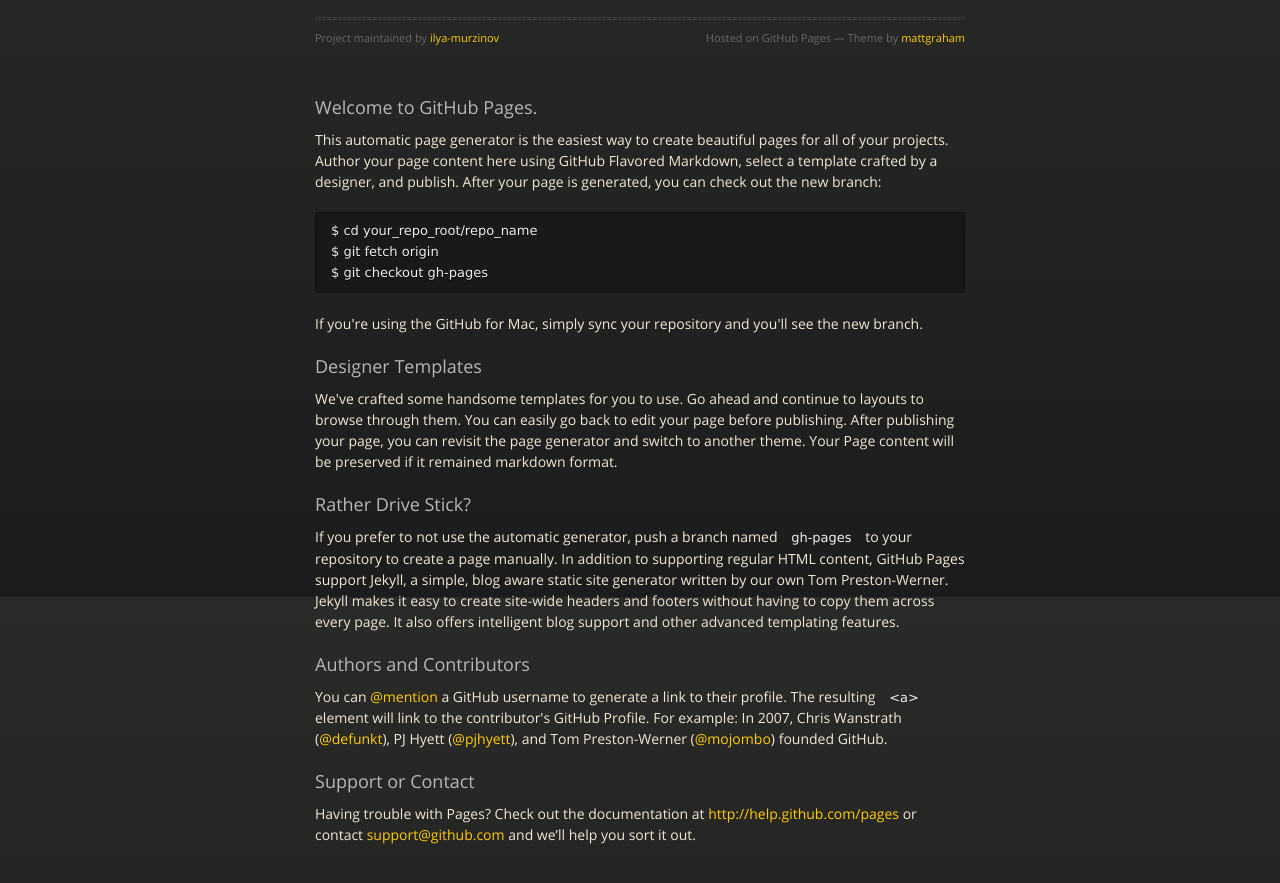
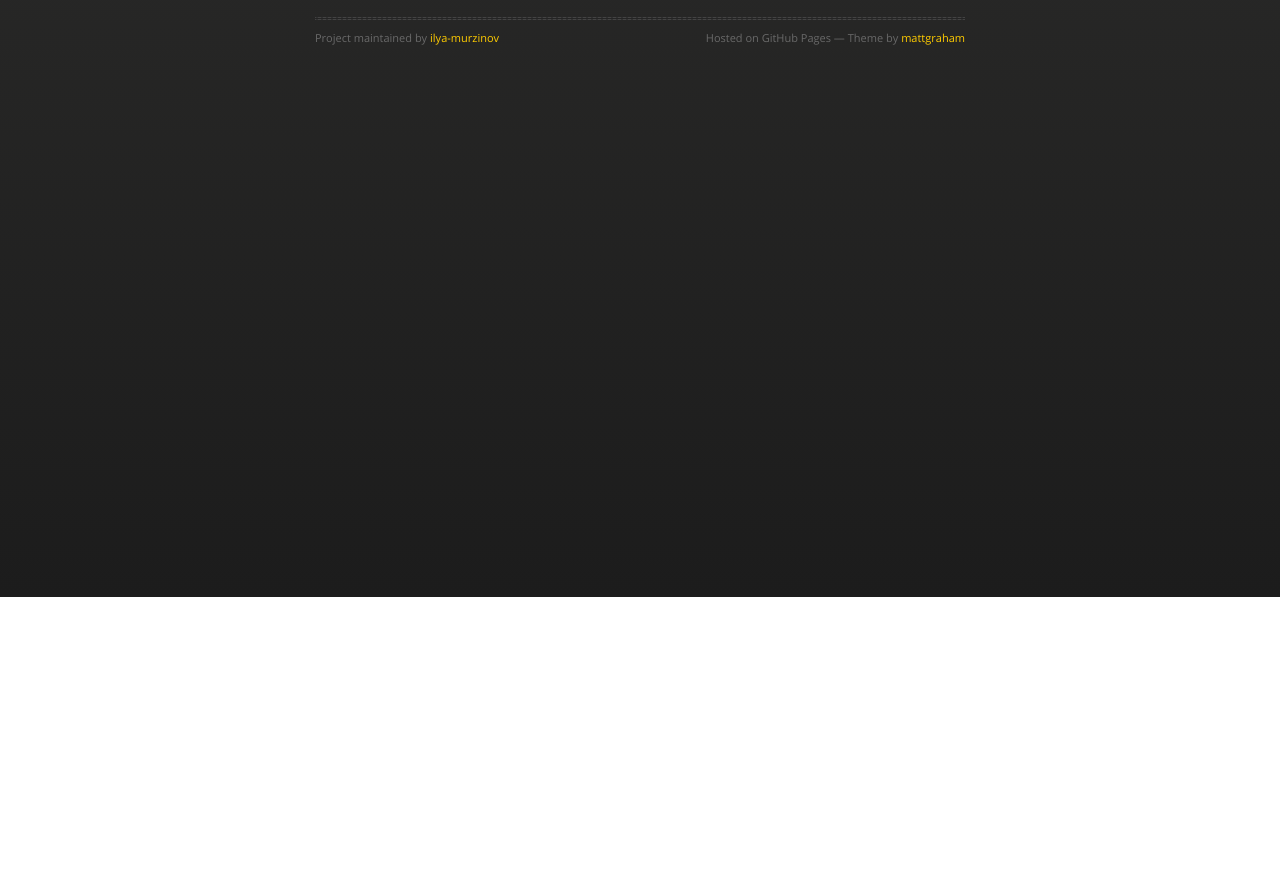
Before and after one commit to ilya-murzinov/WhiteSharp, a plain HTML site: page index.html in a window 1280 px wide. Shown: the part 203-1086 px from the top of the page. After the commit the page ends 800 px from the top, so only its background shows below. Drawn offline with nearby package versions, Linux system fonts and the light colour scheme.

Commit message:
Update index.html

```diff
--- a/index.html
+++ b/index.html
@@ -37,40 +37,6 @@
           <span class="credits left">Project maintained by <a href="https://github.com/ilya-murzinov">ilya-murzinov</a></span>
           <span class="credits right">Hosted on GitHub Pages &mdash; Theme by <a href="https://twitter.com/michigangraham">mattgraham</a></span>
         </div>
-
-        <h3>
-<a name="welcome-to-github-pages" class="anchor" href="#welcome-to-github-pages"><span class="octicon octicon-link"></span></a>Welcome to GitHub Pages.</h3>
-
-<p>This automatic page generator is the easiest way to create beautiful pages for all of your projects. Author your page content here using GitHub Flavored Markdown, select a template crafted by a designer, and publish. After your page is generated, you can check out the new branch:</p>
-
-<pre><code>$ cd your_repo_root/repo_name
-$ git fetch origin
-$ git checkout gh-pages
-</code></pre>
-
-<p>If you're using the GitHub for Mac, simply sync your repository and you'll see the new branch.</p>
-
-<h3>
-<a name="designer-templates" class="anchor" href="#designer-templates"><span class="octicon octicon-link"></span></a>Designer Templates</h3>
-
-<p>We've crafted some handsome templates for you to use. Go ahead and continue to layouts to browse through them. You can easily go back to edit your page before publishing. After publishing your page, you can revisit the page generator and switch to another theme. Your Page content will be preserved if it remained markdown format.</p>
-
-<h3>
-<a name="rather-drive-stick" class="anchor" href="#rather-drive-stick"><span class="octicon octicon-link"></span></a>Rather Drive Stick?</h3>
-
-<p>If you prefer to not use the automatic generator, push a branch named <code>gh-pages</code> to your repository to create a page manually. In addition to supporting regular HTML content, GitHub Pages support Jekyll, a simple, blog aware static site generator written by our own Tom Preston-Werner. Jekyll makes it easy to create site-wide headers and footers without having to copy them across every page. It also offers intelligent blog support and other advanced templating features.</p>
-
-<h3>
-<a name="authors-and-contributors" class="anchor" href="#authors-and-contributors"><span class="octicon octicon-link"></span></a>Authors and Contributors</h3>
-
-<p>You can <a href="https://github.com/blog/821" class="user-mention">@mention</a> a GitHub username to generate a link to their profile. The resulting <code>&lt;a&gt;</code> element will link to the contributor's GitHub Profile. For example: In 2007, Chris Wanstrath (<a href="https://github.com/defunkt" class="user-mention">@defunkt</a>), PJ Hyett (<a href="https://github.com/pjhyett" class="user-mention">@pjhyett</a>), and Tom Preston-Werner (<a href="https://github.com/mojombo" class="user-mention">@mojombo</a>) founded GitHub.</p>
-
-<h3>
-<a name="support-or-contact" class="anchor" href="#support-or-contact"><span class="octicon octicon-link"></span></a>Support or Contact</h3>
-
-<p>Having trouble with Pages? Check out the documentation at <a href="http://help.github.com/pages">http://help.github.com/pages</a> or contact <a href="mailto:support@github.com">support@github.com</a> and we’ll help you sort it out.</p>
-      </section>
-
     </div>
     <!--[if !IE]><script>fixScale(document);</script><![endif]-->
 
```
